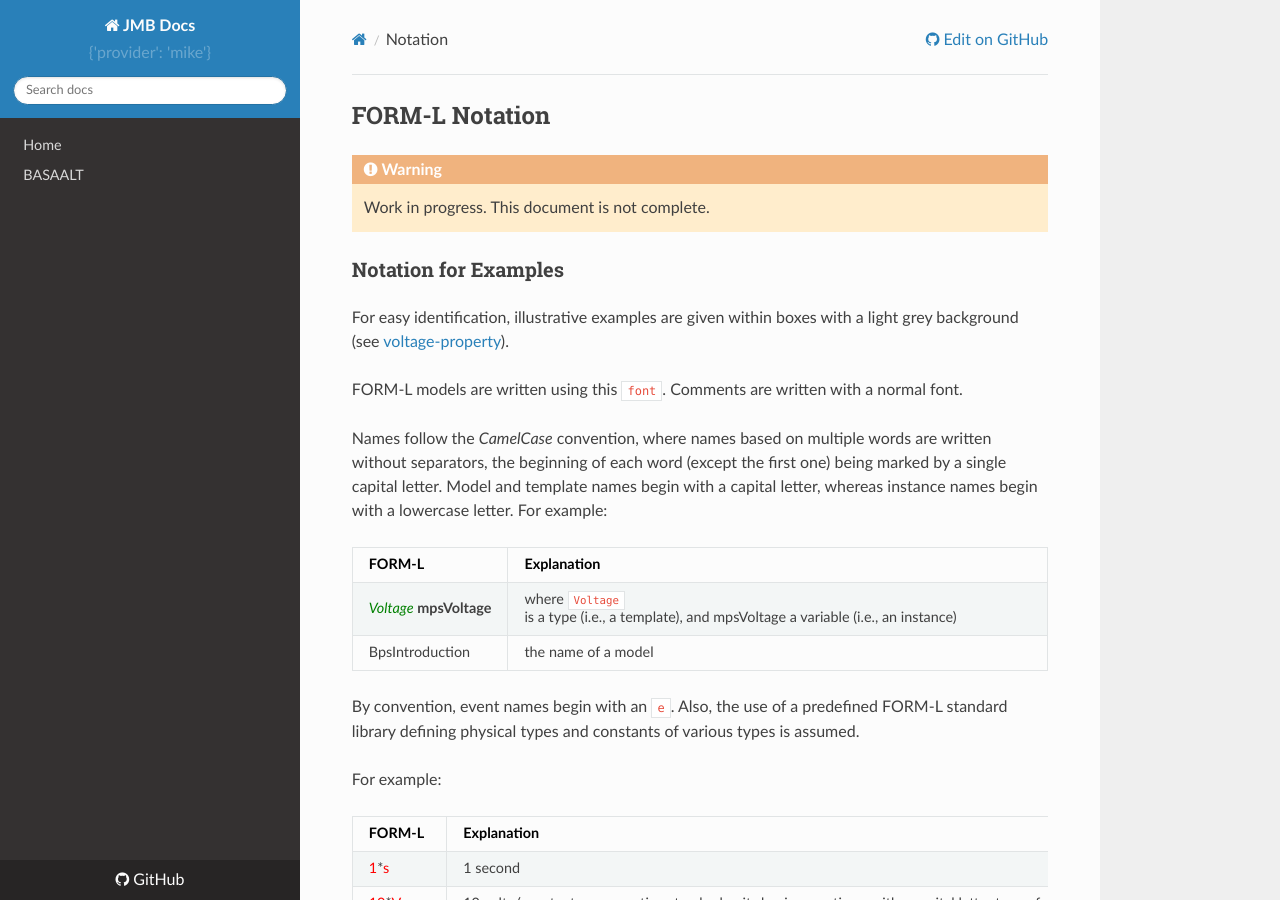
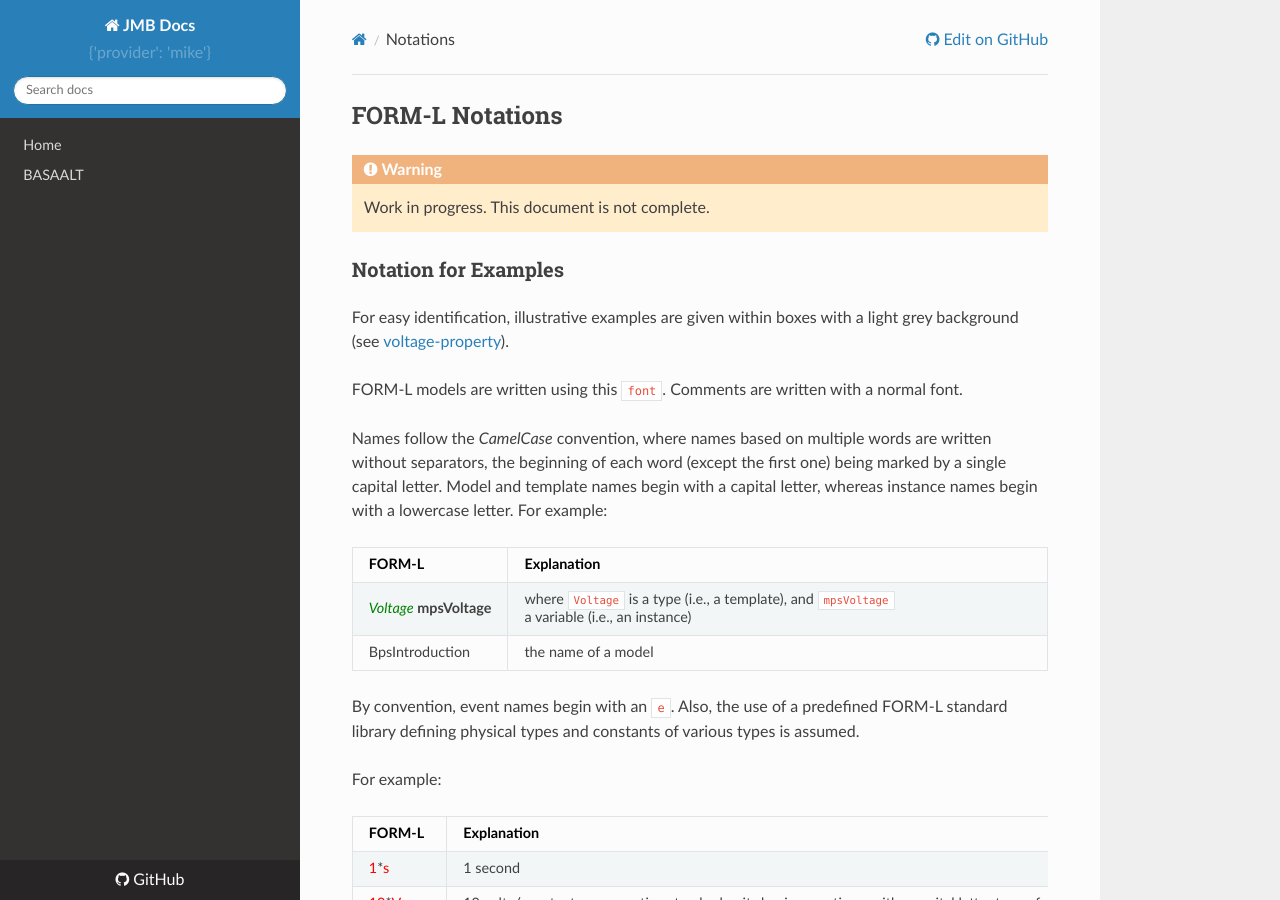
Before and after one commit to jmbruel/docs, an MkDocs documentation site: the page built from docs/basaalt/notations.md, in a window 1280 px wide and 900 px high. Built offline with MkDocs 1.6.1, drawn with Linux system fonts in a browser that asks for light colours; nearby versions of some CDN libraries.

```diff
--- a/docs/basaalt/notation.md
+++ b/docs/basaalt/notations.md
@@ -1,4 +1,4 @@
-# FORM-L Notation
+# FORM-L Notations
 
 <style>
 r { color: Red }
@@ -28,7 +28,7 @@ For example:
 
 | <div style="width:50%">FORM-L</div>    |  <div style="width:50%">Explanation</div>      |
 |:----------|:------------------|
-| <g>_Voltage_</g> **mpsVoltage** | where `Voltage` is a type (i.e., a template), and mpsVoltage a variable (i.e., an instance) |
+| <g>_Voltage_</g> **mpsVoltage** | where `Voltage` is a type (i.e., a template), and `mpsVoltage` a variable (i.e., an instance) |
 |BpsIntroduction | the name of a model |
 
 By convention, event names begin with an `e`. Also, the use of a predefined FORM-L standard library defining physical types and constants of various types is assumed.
@@ -66,4 +66,4 @@ To facilitate legibility and understanding, the examples are shown with syntacti
 
 ## Notation for Syntax
 
-Also for easy identification, the FORM-L syntax is formally specified in an Xtext-like format [[Bettini16]](refs.md#Bettini16), within boxes with a light yellow background. Xtext is a framework for implementing domain-specific languages...
+Also for easy identification, the FORM-L syntax is formally specified in an Xtext-like format [[Bettini16]](references.md#Bettini16), within boxes with a light yellow background. Xtext is a framework for implementing domain-specific languages...
```
Also changed, not shown: docs/basaalt/introduction.md (added, +20 -0 lines), docs/basaalt/references.md (added, +14 -0 lines), docs/basaalt/refs.md (deleted, +0 -5 lines), 1 other file.
